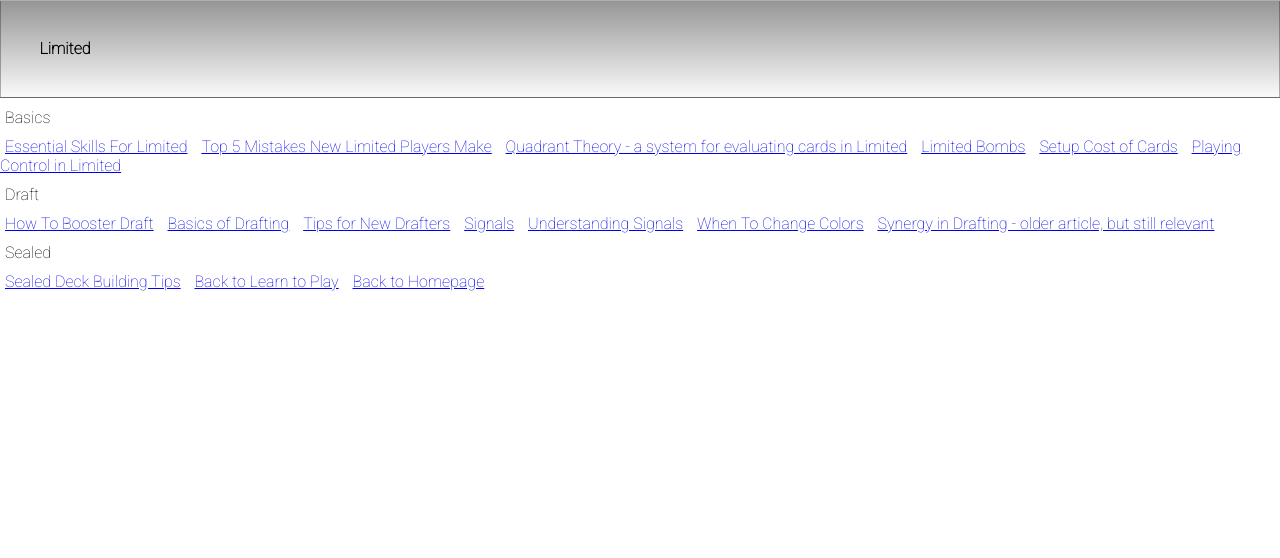
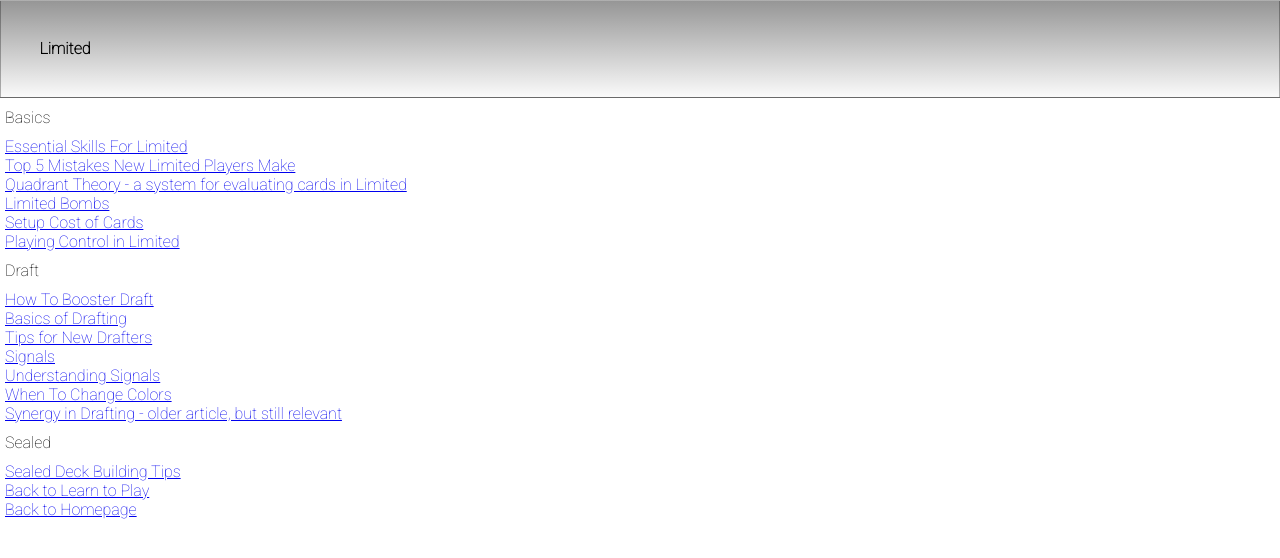
Before and after one commit to tpark622/tpark622, a Jekyll site: the page limited.html, which Jekyll copies as it is, in a window 1280 px wide. Shown: the top 558 px of the page. Built offline with Jekyll 4.4.1, drawn with Linux system fonts in a browser that asks for light colours.

Commit message:
Create limited.html

```diff
--- a/limited.html
+++ b/limited.html
@@ -9,23 +9,23 @@
 <body>
   <ul>Limited</ul>
   <p>Basics</p>
-  <a href="http://magic.wizards.com/en/articles/archive/limited-information/tools-trade-2015-06-17">Essential Skills For Limited</a>
-  <a href="http://magic.wizards.com/en/articles/archive/limited-information/top-5-mistakes-new-limited-players-make-2014-05-07-0">Top 5 Mistakes New Limited Players Make</a>
-  <a href="http://magic.wizards.com/en/articles/archive/li/quadrant-theory-2014-08-20">Quadrant Theory - a system for evaluating cards in Limited</a>
-  <a href="http://magic.wizards.com/en/articles/archive/limited-information/definition-bomb-2013-06-12">Limited Bombs</a>
-  <a href="http://magic.wizards.com/en/articles/archive/limited-information/setup-cost-2014-03-19-0">Setup Cost of Cards</a>
+  <a href="http://magic.wizards.com/en/articles/archive/limited-information/tools-trade-2015-06-17">Essential Skills For Limited</a><br />
+  <a href="http://magic.wizards.com/en/articles/archive/limited-information/top-5-mistakes-new-limited-players-make-2014-05-07-0">Top 5 Mistakes New Limited Players Make</a><br />
+  <a href="http://magic.wizards.com/en/articles/archive/li/quadrant-theory-2014-08-20">Quadrant Theory - a system for evaluating cards in Limited</a><br />
+  <a href="http://magic.wizards.com/en/articles/archive/limited-information/definition-bomb-2013-06-12">Limited Bombs</a><br />
+  <a href="http://magic.wizards.com/en/articles/archive/limited-information/setup-cost-2014-03-19-0">Setup Cost of Cards</a><br />
   <a href="http://magic.wizards.com/en/articles/archive/limited-information/getting-control-2013-12-11">Playing Control in Limited</a>
   <p>Draft</p>
-  <a href="http://magic.wizards.com/en/articles/archive/how-play-limited/how-booster-draft-2016-04-05">How To Booster Draft</a>
-  <a href="http://magic.wizards.com/en/articles/archive/limited-information/booster-draft-basics-2013-11-06">Basics of Drafting</a>
-  <a href="http://magic.wizards.com/en/articles/archive/limited-information/reasons-2012-11-28">Tips for New Drafters</a>
-  <a href="http://magic.wizards.com/en/articles/archive/limited-information/signals-2013-03-06">Signals</a>
-  <a href="http://magic.wizards.com/en/articles/archive/how-play-limited/drafting-101-understanding-signals-2016-04-12">Understanding Signals</a>
-  <a href="http://magic.wizards.com/en/articles/archive/limited-information/changing-gears-2013-11-27">When To Change Colors</a>
+  <a href="http://magic.wizards.com/en/articles/archive/how-play-limited/how-booster-draft-2016-04-05">How To Booster Draft</a><br />
+  <a href="http://magic.wizards.com/en/articles/archive/limited-information/booster-draft-basics-2013-11-06">Basics of Drafting</a><br />
+  <a href="http://magic.wizards.com/en/articles/archive/limited-information/reasons-2012-11-28">Tips for New Drafters</a><br />
+  <a href="http://magic.wizards.com/en/articles/archive/limited-information/signals-2013-03-06">Signals</a><br />
+  <a href="http://magic.wizards.com/en/articles/archive/how-play-limited/drafting-101-understanding-signals-2016-04-12">Understanding Signals</a><br />
+  <a href="http://magic.wizards.com/en/articles/archive/limited-information/changing-gears-2013-11-27">When To Change Colors</a><br />
   <a href="http://magic.wizards.com/en/articles/archive/limited-information/role-models-2010-11-09">Synergy in Drafting - older article, but still relevant</a>
   <p>Sealed</p>
-  <a href="http://magic.wizards.com/en/articles/archive/how-play-limited/five-tips-advanced-sealed-deck-building-2016-04-12">Sealed Deck Building Tips</a>
-  <a href="learn.html">Back to Learn to Play</a>
+  <a href="http://magic.wizards.com/en/articles/archive/how-play-limited/five-tips-advanced-sealed-deck-building-2016-04-12">Sealed Deck Building Tips</a><br />
+  <a href="learn.html">Back to Learn to Play</a><br />
   <a href="index.html">Back to Homepage</a>
 </body>
 </html>
```
